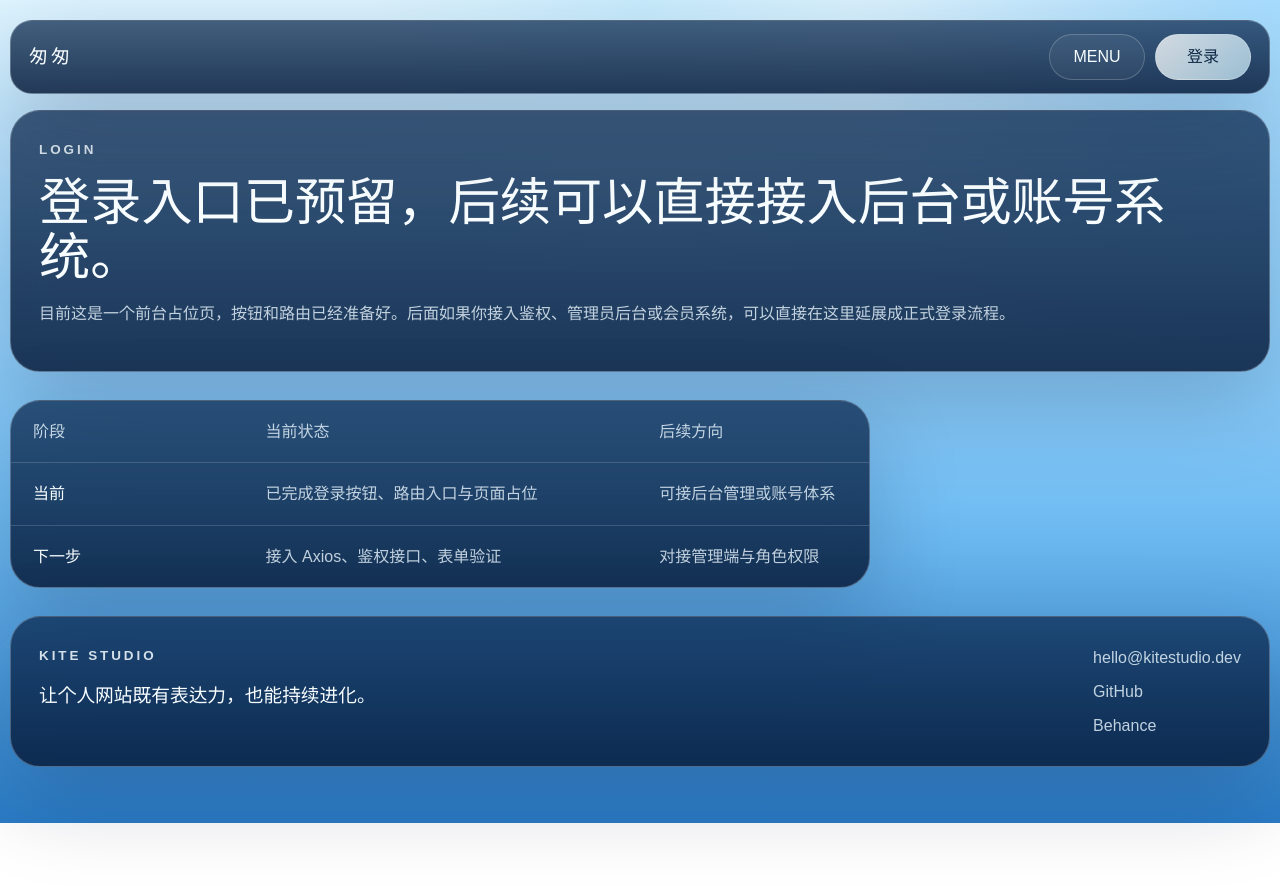
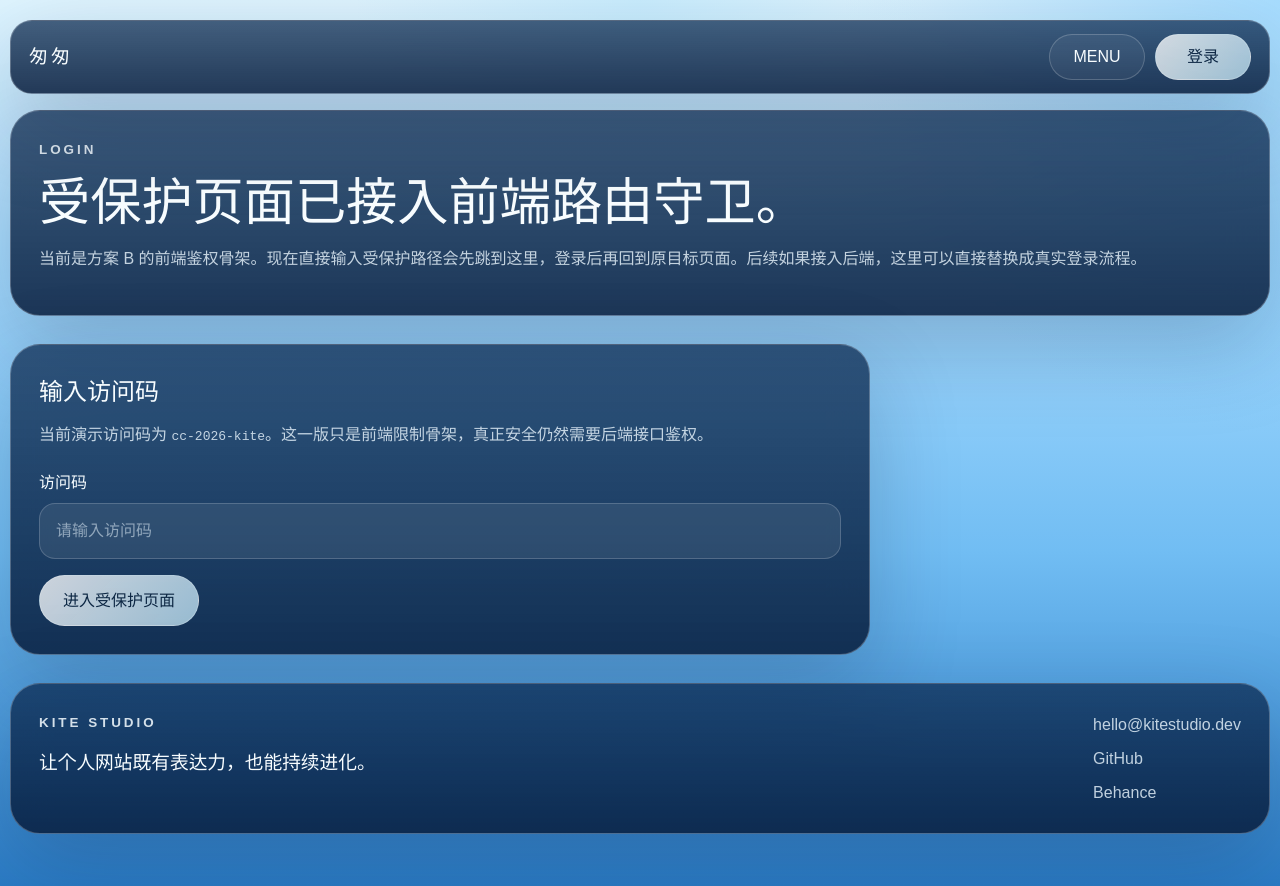
Before and after one commit to slnt23/Kite, a Vue app: page /login in a window 1280 px wide. Shown: the top 886 px of the page. Before the commit the page ends 823 px from the top, so only its background shows below. Built offline with nearby package versions, Linux system fonts and the light colour scheme.

Commit message:
1. 这里升级了登录鉴权，以及登录保护

```diff
--- a/src/router/index.js
+++ b/src/router/index.js
@@ -1,4 +1,5 @@
 import { createRouter, createWebHistory } from 'vue-router'
+import { isAuthenticated } from '../utils/auth.js'
 import frontRoutes from './modules/front.routes.js'
 
 const router = createRouter({
@@ -20,4 +21,27 @@ const router = createRouter({
   },
 })
 
+router.beforeEach((to) => {
+  const requiresAuth = to.matched.some((record) => record.meta?.requiresAuth)
+  const publicOnly = to.matched.some((record) => record.meta?.publicOnly)
+  const authenticated = isAuthenticated()
+
+  if (requiresAuth && !authenticated) {
+    return {
+      name: 'front-login',
+      query: {
+        redirect: to.fullPath,
+      },
+    }
+  }
+
+  if (publicOnly && authenticated) {
+    return {
+      name: 'front-home',
+    }
+  }
+
+  return true
+})
+
 export default router
--- a/src/router/modules/front.routes.js
+++ b/src/router/modules/front.routes.js
@@ -18,16 +18,25 @@ const frontRoutes = [
         path: 'story',
         name: 'front-story',
         component: StoryView,
+        meta: {
+          requiresAuth: true,
+        },
       },
       {
         path: 'capabilities',
         name: 'front-capabilities',
         component: CapabilitiesView,
+        meta: {
+          requiresAuth: true,
+        },
       },
       {
         path: 'login',
         name: 'front-login',
         component: LoginView,
+        meta: {
+          publicOnly: true,
+        },
       },
     ],
   },
--- /dev/null
+++ b/src/utils/auth.js
@@ -0,0 +1,27 @@
+const AUTH_STORAGE_KEY = 'kite_front_auth_token'
+const DEMO_ACCESS_CODE = 'cc-2026-kite'
+
+export const getAuthToken = () => localStorage.getItem(AUTH_STORAGE_KEY)
+
+export const isAuthenticated = () => Boolean(getAuthToken())
+
+export const loginWithAccessCode = (accessCode) => {
+  if (accessCode !== DEMO_ACCESS_CODE) {
+    return {
+      success: false,
+      message: '访问码不正确，请检查后重试。',
+    }
+  }
+
+  const token = `front-${Date.now()}`
+  localStorage.setItem(AUTH_STORAGE_KEY, token)
+
+  return {
+    success: true,
+    token,
+  }
+}
+
+export const logout = () => {
+  localStorage.removeItem(AUTH_STORAGE_KEY)
+}
--- a/src/views/front/LoginView.vue
+++ b/src/views/front/LoginView.vue
@@ -1,29 +1,87 @@
+<script setup>
+import { computed, ref } from 'vue'
+import { useRoute, useRouter } from 'vue-router'
+import { isAuthenticated, loginWithAccessCode, logout } from '../../utils/auth.js'
+
+const router = useRouter()
+const route = useRoute()
+
+const accessCode = ref('')
+const errorMessage = ref('')
+const submitting = ref(false)
+const authed = ref(isAuthenticated())
+
+const redirectTarget = computed(() => route.query.redirect || '/')
+
+const submitLogin = () => {
+  submitting.value = true
+  errorMessage.value = ''
+
+  const result = loginWithAccessCode(accessCode.value.trim())
+
+  if (!result.success) {
+    errorMessage.value = result.message
+    submitting.value = false
+    return
+  }
+
+  authed.value = true
+  submitting.value = false
+  router.replace(String(redirectTarget.value))
+}
+
+const handleLogout = () => {
+  logout()
+  authed.value = false
+  accessCode.value = ''
+}
+</script>
+
 <template>
   <div class="front-page front-page--article">
-    <section class="article-hero article-hero--compact">
+    <section class="article-hero article-hero--compact glass-panel">
       <p>Login</p>
-      <h1>登录入口已预留，后续可以直接接入后台或账号系统。</h1>
+      <h1>受保护页面已接入前端路由守卫。</h1>
       <p class="article-hero__body">
-        目前这是一个前台占位页，按钮和路由已经准备好。后面如果你接入鉴权、管理员后台或会员系统，可以直接在这里延展成正式登录流程。
+        当前是方案 B 的前端鉴权骨架。现在直接输入受保护路径会先跳到这里，登录后再回到原目标页面。后续如果接入后端，这里可以直接替换成真实登录流程。
       </p>
     </section>
 
-    <section class="content-section content-section--narrow">
-      <div class="capability-block">
+    <section class="content-section content-section--narrow content-stack">
+      <div v-if="!authed" class="login-panel glass-panel">
+        <div class="login-panel__copy">
+          <h2>输入访问码</h2>
+          <p>
+            当前演示访问码为 <code>cc-2026-kite</code>。这一版只是前端限制骨架，真正安全仍然需要后端接口鉴权。
+          </p>
+        </div>
+
+        <form class="login-form" @submit.prevent="submitLogin">
+          <label class="login-form__field">
+            <span>访问码</span>
+            <input v-model="accessCode" type="password" placeholder="请输入访问码" />
+          </label>
+
+          <p v-if="errorMessage" class="login-form__error">{{ errorMessage }}</p>
+
+          <button class="login-form__submit" type="submit" :disabled="submitting">
+            {{ submitting ? '验证中...' : '进入受保护页面' }}
+          </button>
+        </form>
+      </div>
+
+      <div v-else class="capability-block glass-panel">
         <div class="capability-block__row capability-block__row--head">
-          <span>阶段</span>
-          <span>当前状态</span>
-          <span>后续方向</span>
+          <span>状态</span>
+          <span>当前结果</span>
+          <span>操作</span>
         </div>
         <div class="capability-block__row">
-          <strong>当前</strong>
-          <span>已完成登录按钮、路由入口与页面占位</span>
-          <span>可接后台管理或账号体系</span>
-        </div>
-        <div class="capability-block__row">
-          <strong>下一步</strong>
-          <span>接入 Axios、鉴权接口、表单验证</span>
-          <span>对接管理端与角色权限</span>
+          <strong>已登录</strong>
+          <span>你已经通过前端守卫验证，可以访问受保护页面。</span>
+          <button class="capability-block__action" type="button" @click="handleLogout">
+            退出当前验证
+          </button>
         </div>
       </div>
     </section>
@@ -31,6 +89,7 @@
 </template>
 
 <style scoped lang="scss">
+/* 共用主题变量与可复用样式见 src/style.scss：glass-panel、content-stack */
 .front-page {
   display: grid;
   gap: 28px;
@@ -39,11 +98,7 @@
 .article-hero {
   margin-top: 110px;
   padding: 28px;
-  border: 1px solid var(--color-border);
   border-radius: 30px;
-  background: linear-gradient(180deg, rgba(8, 37, 76, 0.72), rgba(7, 28, 60, 0.86));
-  box-shadow: var(--shadow-soft);
-  backdrop-filter: blur(18px);
 }
 
 .article-hero > p:first-child {
@@ -67,22 +122,76 @@
   color: var(--color-text-soft);
 }
 
-.content-section {
-  display: grid;
-  gap: 20px;
-}
-
 .content-section--narrow {
   max-width: 860px;
 }
 
+.login-panel {
+  padding: 28px;
+  border-radius: 30px;
+  display: grid;
+  gap: 22px;
+}
+
+.login-panel__copy h2 {
+  margin: 0 0 10px;
+  color: var(--color-text);
+}
+
+.login-panel__copy p {
+  margin: 0;
+  color: var(--color-text-soft);
+}
+
+.login-form {
+  display: grid;
+  gap: 16px;
+}
+
+.login-form__field {
+  display: grid;
+  gap: 8px;
+}
+
+.login-form__field span {
+  color: var(--color-text);
+  font-weight: 600;
+}
+
+.login-form__field input {
+  width: 100%;
+  padding: 14px 16px;
+  border: 1px solid rgba(255, 255, 255, 0.18);
+  border-radius: 16px;
+  background: rgba(255, 255, 255, 0.08);
+  color: var(--color-text);
+  outline: none;
+}
+
+.login-form__field input::placeholder {
+  color: rgba(236, 247, 255, 0.52);
+}
+
+.login-form__error {
+  margin: 0;
+  color: #ffd4d4;
+}
+
+.login-form__submit,
+.capability-block__action {
+  justify-self: start;
+  min-width: 160px;
+  padding: 12px 18px;
+  border: 1px solid rgba(255, 255, 255, 0.22);
+  border-radius: 999px;
+  background: linear-gradient(135deg, rgba(255, 255, 255, 0.78), rgba(202, 239, 255, 0.72));
+  color: var(--color-text-deep);
+  font-weight: 700;
+}
+
 .capability-block {
   overflow: hidden;
-  border: 1px solid var(--color-border);
   border-radius: 30px;
-  background: linear-gradient(180deg, rgba(8, 37, 76, 0.72), rgba(7, 28, 60, 0.86));
-  box-shadow: var(--shadow-soft);
-  backdrop-filter: blur(18px);
 }
 
 .capability-block__row {
@@ -110,7 +219,8 @@
 }
 
 @media (max-width: 760px) {
-  .article-hero {
+  .article-hero,
+  .login-panel {
     padding: 20px;
   }
 }
```
Also changed, not shown: src/router/README.md.
